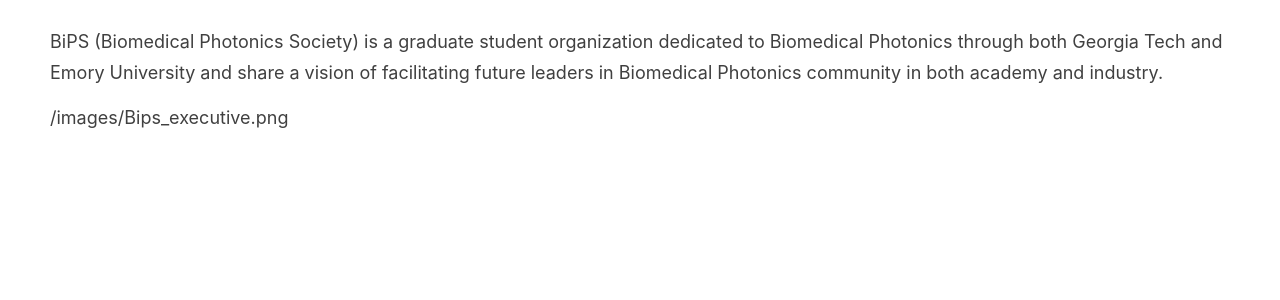
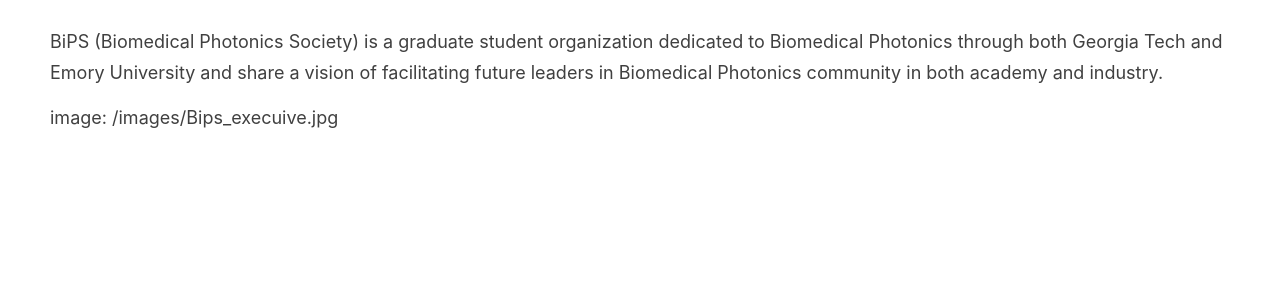
Before and after one commit to bipsgatech/bipsgatech.github.io, a Jekyll site: the page built from index.md, in a window 1280 px wide. Shown: the part 180-480 px from the top of the page. Built offline with Jekyll 4.4.1, drawn with Linux system fonts in a browser that asks for light colours; our own code applies the rules of GitHub Pages for plain Markdown files.

Commit message:
Update index.md

```diff
--- a/index.md
+++ b/index.md
@@ -6,4 +6,4 @@
 
 BiPS (Biomedical Photonics Society) is a graduate student organization dedicated to Biomedical Photonics through both Georgia Tech and Emory University and share a vision of facilitating future leaders in Biomedical Photonics community in both academy and industry.
 
-/images/Bips_executive.png
+image: /images/Bips_execuive.jpg
```
